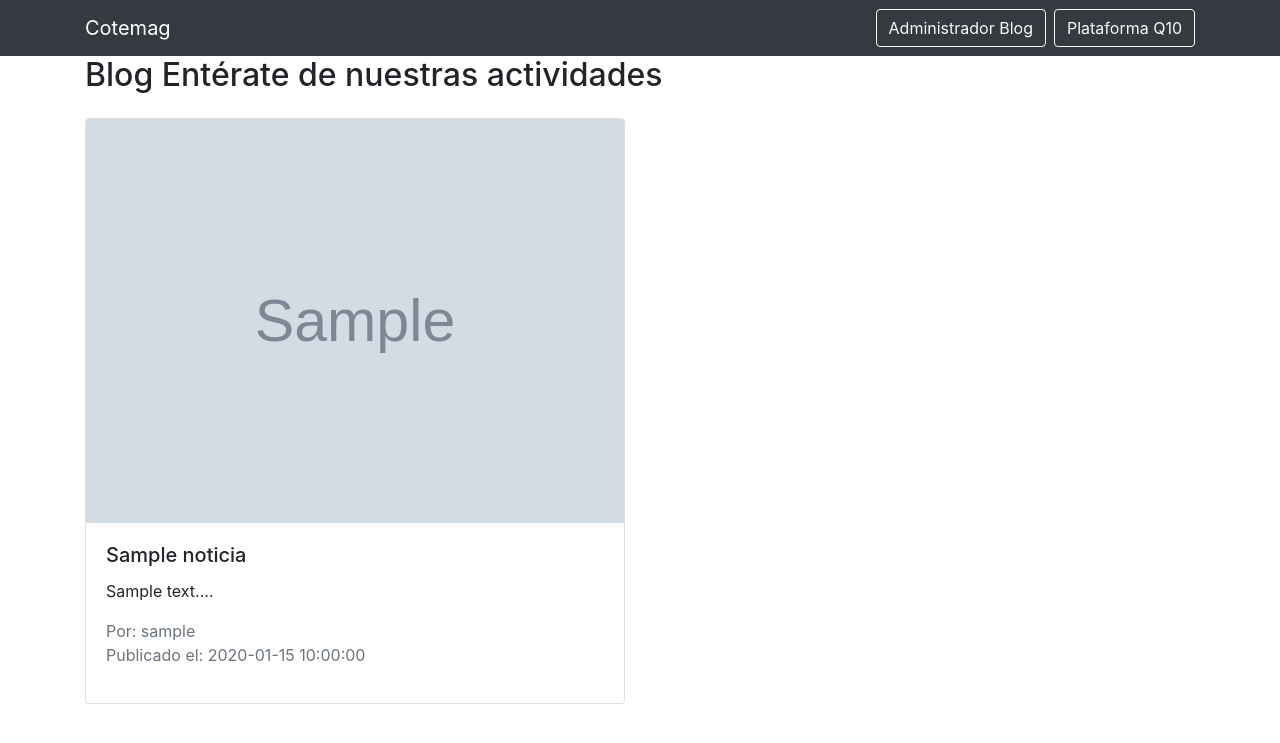
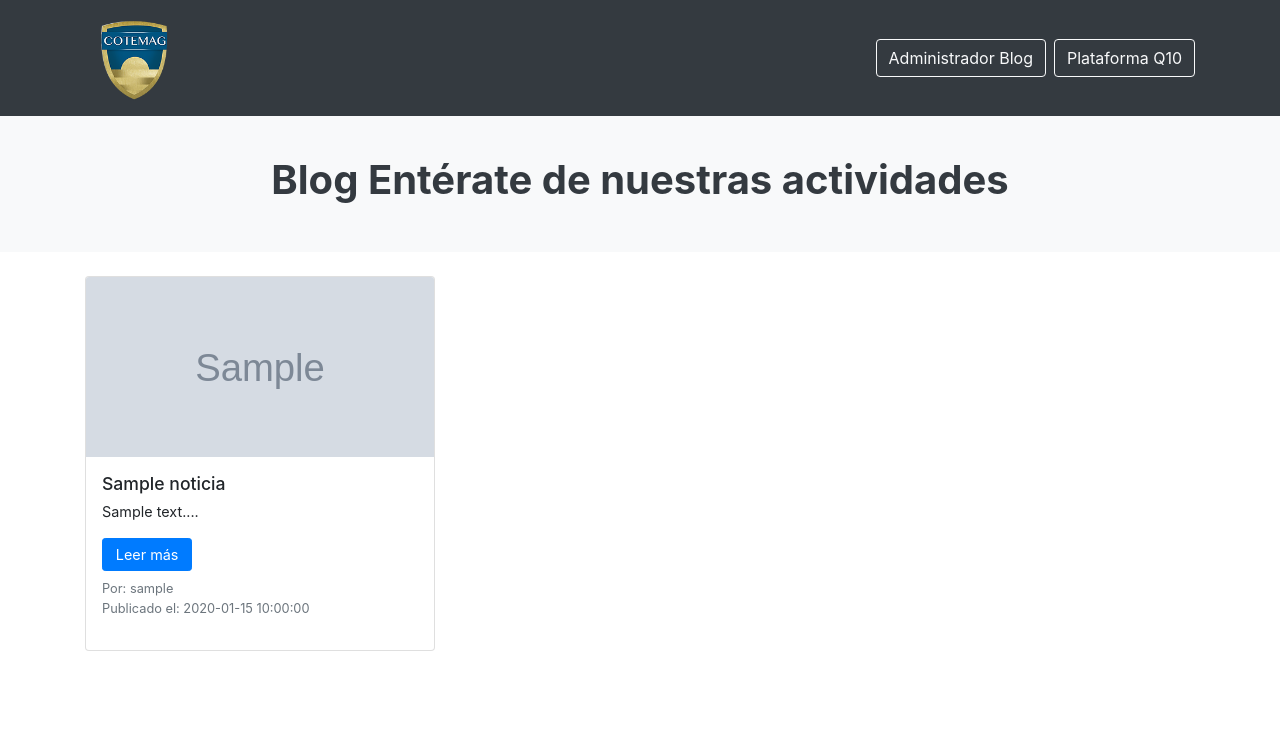
Before and after one commit to richardcastiblancoo/Cotemag, a PHP site: page / in a window 1280 px wide. Shown: the top 743 px of the page. Run offline with PHP 8.4, Linux system fonts and the light colour scheme; tables that the repository leaves empty hold one stand-in row (values such as "Sample post"); grey boxes marked "Sample" are stand-in pictures; some libraries are stand-ins or nearby versions.

Commit message:
agregando ver mas en las card de los post y el input de busqueda

```diff
--- a/index.php
+++ b/index.php
@@ -16,14 +16,15 @@ $resultado = mysqli_query($conexion, $query);
     <meta name="viewport" content="width=device-width, initial-scale=1.0">
     <meta name="description" content="">
     <meta name="keywords" content="">
+    <link rel="icon" href="logo5.png" type="image/png">
     <link rel="stylesheet" href="https://stackpath.bootstrapcdn.com/bootstrap/4.5.2/css/bootstrap.min.css">
-    <title>Cotemag - Bienvenidos a la Corporación Técnica del Magdalena</title>
+    <link rel="stylesheet" href="style.css">
 </head>
 
 <body>
     <nav class="navbar navbar-expand-lg navbar-dark bg-dark">
         <div class="container">
-            <a class="navbar-brand" href="index.php">Cotemag</a>
+            <img src="logo5.png" class="logo" alt="">
             <div class="navbar-nav ml-auto">
                 <?php if (isset($_SESSION['user_id'])): ?>
                     <a href="dashboard.php" class="btn btn-outline-light mr-2">Dashboard</a>
@@ -45,7 +46,7 @@ $resultado = mysqli_query($conexion, $query);
     <div class="container mt-4">
         <div class="row">
             <?php while ($post = mysqli_fetch_assoc($resultado)): ?>
-                <div class="col-md-6 mb-4">
+                <div class="col-md-4 mb-4">
                     <div class="card">
                         <?php if ($post['imagen']): ?>
                             <img src="<?php echo $post['imagen']; ?>" class="card-img-top" alt="<?php echo $post['titulo']; ?>">
@@ -53,10 +54,38 @@ $resultado = mysqli_query($conexion, $query);
                         <div class="card-body">
                             <h5 class="card-title"><?php echo $post['titulo']; ?></h5>
                             <p class="card-text"><?php echo substr($post['contenido'], 0, 200) . '...'; ?></p>
-                            <p class="text-muted">
+                            <button type="button" class="btn btn-primary btn-sm btn-read-more" data-toggle="modal" data-target="#modal<?php echo $post['id']; ?>">
+                                Leer más
+                            </button>
+                            <p class="text-muted mt-2">
                                 Por: <?php echo $post['username']; ?><br>
                                 Publicado el: <?php echo $post['fecha_publicacion']; ?>
                             </p>
+                        </div>
+                    </div>
+                </div>
+
+                <!-- Modal for each post -->
+                <div class="modal fade" id="modal<?php echo $post['id']; ?>" tabindex="-1" role="dialog" aria-hidden="true">
+                    <div class="modal-dialog modal-lg">
+                        <div class="modal-content">
+                            <div class="modal-header">
+                                <h5 class="modal-title"><?php echo $post['titulo']; ?></h5>
+                                <button type="button" class="close" data-dismiss="modal" aria-label="Close">
+                                    <span aria-hidden="true">&times;</span>
+                                </button>
+                            </div>
+                            <div class="modal-body">
+                                <?php if ($post['imagen']): ?>
+                                    <img src="<?php echo $post['imagen']; ?>" class="img-fluid mb-3" alt="<?php echo $post['titulo']; ?>">
+                                <?php endif; ?>
+                                <?php echo $post['contenido']; ?>
+                                <hr>
+                                <p class="text-muted">
+                                    Por: <?php echo $post['username']; ?><br>
+                                    Publicado el: <?php echo $post['fecha_publicacion']; ?>
+                                </p>
+                            </div>
                         </div>
                     </div>
                 </div>
@@ -64,7 +93,10 @@ $resultado = mysqli_query($conexion, $query);
         </div>
     </div>
 
-
+    <!-- Add Bootstrap JS and dependencies at the end of body -->
+    <script src="https://code.jquery.com/jquery-3.5.1.slim.min.js"></script>
+    <script src="https://cdn.jsdelivr.net/npm/@popperjs/core@2.5.4/dist/umd/popper.min.js"></script>
+    <script src="https://stackpath.bootstrapcdn.com/bootstrap/4.5.2/js/bootstrap.min.js"></script>
 </body>
 
 </html>
--- a/registro.php
+++ b/registro.php
@@ -23,6 +23,7 @@ if(isset($_POST['register'])) {
     <meta name="viewport" content="width=device-width, initial-scale=1.0">
     <title>Registro - Cotemag</title>
     <link rel="stylesheet" href="https://stackpath.bootstrapcdn.com/bootstrap/4.5.2/css/bootstrap.min.css">
+    <link rel="icon" href="logo5.png" type="image/png">
 </head>
 <body>
     <div class="container mt-5">
--- /dev/null
+++ b/style.css
@@ -0,0 +1,56 @@
+*{
+    margin: 0;
+    padding: 0;
+    box-sizing: border-box;
+}
+
+.container-text {
+    text-align: center;
+    padding: 40px 0;
+    background-color: #f8f9fa;
+    margin-bottom: 20px;
+}
+
+.container-text h2 {
+    color: #343a40;
+    font-size: 2.5rem;
+    font-weight: bold;
+}
+
+.logo{
+    display: flex;
+    align-items: center;
+    justify-content: center;
+    width: 100px;
+}
+
+/* card */
+.card {
+    max-width: 350px;
+    margin: 0 auto;
+}
+.card-img-top {
+    height: 180px;
+    object-fit: cover;
+}
+.card-title {
+    font-size: 1.1rem;
+    margin-bottom: 0.5rem;
+}
+.card-text {
+    font-size: 0.9rem;
+    line-height: 1.4;
+}
+.text-muted {
+    font-size: 0.8rem;
+}
+.card-body {
+    padding: 1rem;
+}
+.btn-read-more {
+    font-size: 0.9rem;
+    padding: 0.3rem 0.8rem;
+}
+.modal-body {
+    white-space: pre-line;
+}
```
Also changed, not shown: assets/css/dashboard.css (+18 -0 lines), assets/css/style.css (deleted, +0 -18 lines), dashboard.php (+15 -8 lines), login.php (+30 -2 lines), main.js (added, +61 -0 lines), Script/main.js (deleted), logo5.png (renamed from assets/img/logo5.png), uploads/1743904890_Dia-del-autismo.jpg (added), uploads/1743904949_Dia-del-autismo.jpg (added), uploads/1743905182_Dia-del-autismo.jpg (added), uploads/1743906496_30477aa39b2d45729b645511edec90c9.jpeg (added), uploads/1743907334_487418495_982123864048166_7100891648480416975_n.jpg (added), uploads/1743907451_Dia-del-autismo.jpg (added).
